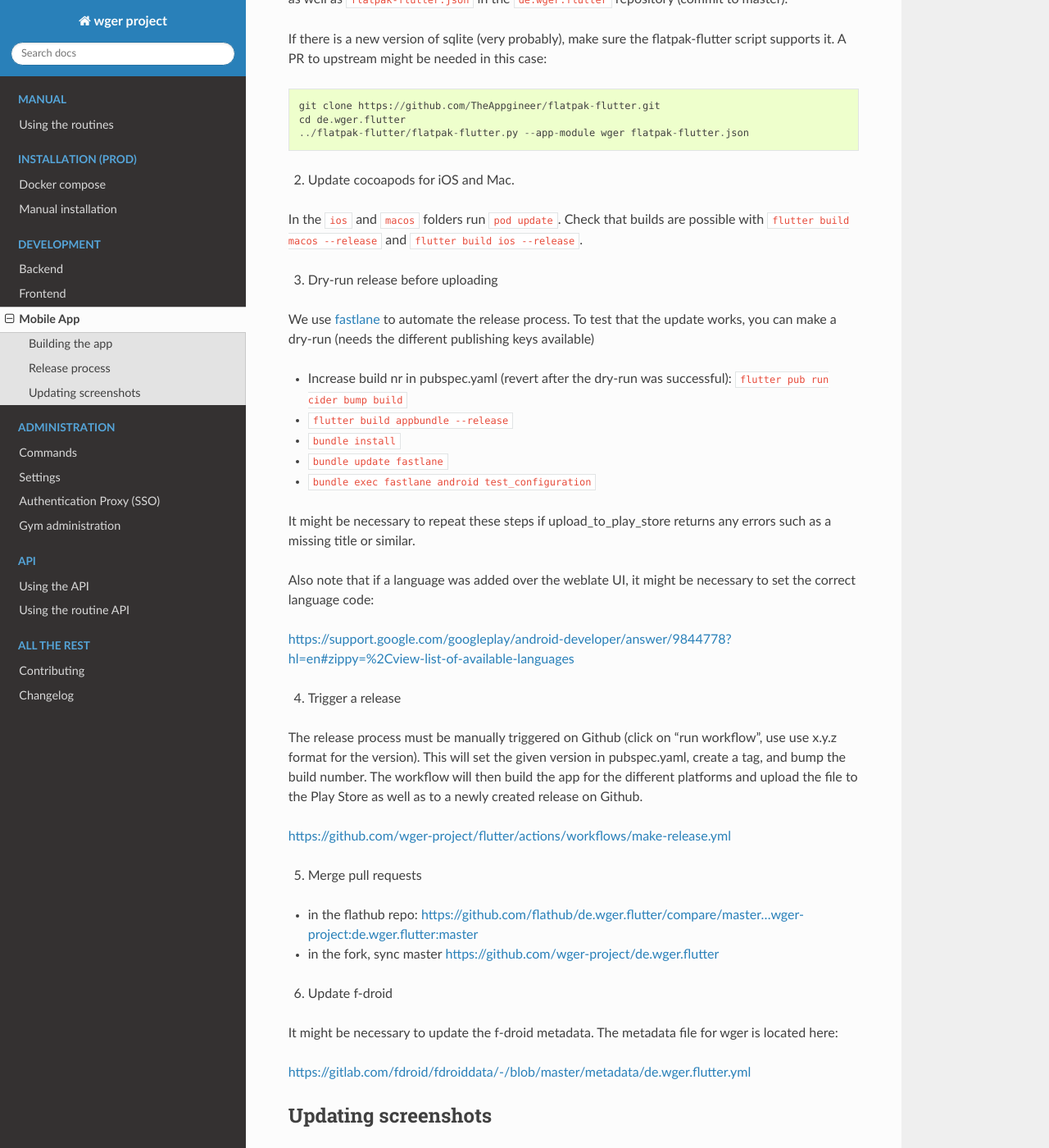
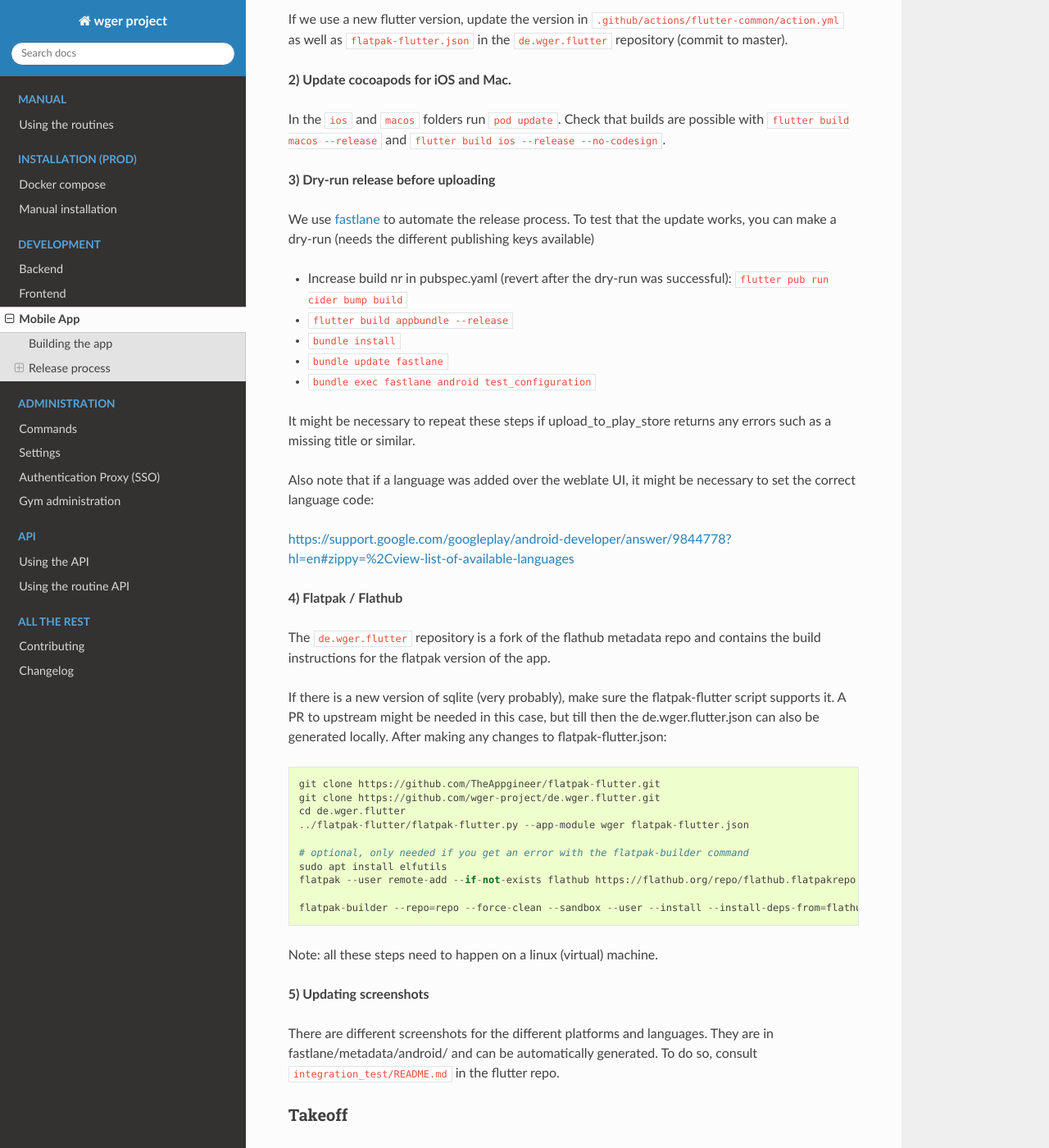
Before and after one commit to wger-project/docs, a Sphinx documentation site: the page built from docs/development/mobile_app.rst, in a window 1280 px wide and 1400 px high, scrolled down 1084 px. Shown: the whole window at 82% size. Built offline with Sphinx 7.4.7 and the Read the Docs theme 3.1.0, drawn with Linux system fonts in a browser that asks for light colours; some of the changed text lies outside the part shown.

Commit message:
Update instructions on how to release the mobile app

```diff
--- a/docs/development/mobile_app.rst
+++ b/docs/development/mobile_app.rst
@@ -10,7 +10,8 @@ https://github.com/wger-project/flutter
 
 
 Building the app
-----------------
+****************
+
 1) Install flutter (the app currently uses the flutter version in .github/actions/flutter-common/action.yml)
 
 https://docs.flutter.dev/get-started/install
@@ -35,30 +36,26 @@ You can run the tests with the ``flutter test``
 
 
 Release process
----------------
+***************
+
 The release process itself is automated with github actions and fastlane, however
 there are some manual steps involved to prepare the release:
 
 
-1) Bump version
+Preflight checks
+----------------
+
+**1) Bump flutter version**
 
 If we use a new flutter version, update the version in ``.github/actions/flutter-common/action.yml``
 as well as ``flatpak-flutter.json`` in the ``de.wger.flutter`` repository (commit to master).
 
-If there is a new version of sqlite (very probably), make sure the flatpak-flutter
-script supports it. A PR to upstream might be needed in this case::
-
-    git clone https://github.com/TheAppgineer/flatpak-flutter.git
-    cd de.wger.flutter
-    ../flatpak-flutter/flatpak-flutter.py --app-module wger flatpak-flutter.json
-
-
-2) Update cocoapods for iOS and Mac.
+**2) Update cocoapods for iOS and Mac.**
 
 In the ``ios`` and ``macos`` folders run ``pod update``. Check that builds are possible
-with ``flutter build macos --release`` and ``flutter build ios --release``.
+with ``flutter build macos --release`` and ``flutter build ios --release --no-codesign``.
 
-3) Dry-run release before uploading
+**3) Dry-run release before uploading**
 
 We use `fastlane <https://fastlane.tools/>`_ to automate the release process. To
 test that the update works, you can make a dry-run (needs the different
@@ -79,7 +76,40 @@ to set the correct language code:
 
 https://support.google.com/googleplay/android-developer/answer/9844778?hl=en#zippy=%2Cview-list-of-available-languages
 
-4) Trigger a release
+
+**4) Flatpak / Flathub**
+
+The ``de.wger.flutter`` repository is a fork of the flathub metadata repo and
+contains the build instructions for the flatpak version of the app.
+
+If there is a new version of sqlite (very probably), make sure the flatpak-flutter
+script supports it. A PR to upstream might be needed in this case, but till then
+the de.wger.flutter.json can also be generated locally. After making any changes
+to flatpak-flutter.json::
+
+    git clone https://github.com/TheAppgineer/flatpak-flutter.git
+    git clone https://github.com/wger-project/de.wger.flutter.git
+    cd de.wger.flutter
+    ../flatpak-flutter/flatpak-flutter.py --app-module wger flatpak-flutter.json
+
+    # optional, only needed if you get an error with the flatpak-builder command
+    sudo apt install elfutils
+    flatpak --user remote-add --if-not-exists flathub https://flathub.org/repo/flathub.flatpakrepo
+
+    flatpak-builder --repo=repo --force-clean --sandbox --user --install --install-deps-from=flathub build de.wger.flutter.json
+
+Note: all these steps need to happen on a linux (virtual) machine.
+
+**5) Updating screenshots**
+
+There are different screenshots for the different platforms and languages. They
+are in fastlane/metadata/android/ and can be automatically generated. To do so,
+consult ``integration_test/README.md`` in the flutter repo.
+
+Takeoff
+-------
+
+**1) Trigger a release**
 
 The release process must be manually triggered on Github (click on "run workflow", use
 use x.y.z format for the version). This will set the given version in pubspec.yaml,
@@ -89,22 +119,16 @@ created release on Github.
 
 https://github.com/wger-project/flutter/actions/workflows/make-release.yml
 
-5) Merge pull requests
+**2) Merge pull requests**
 
-* in the flathub
-  repo: https://github.com/flathub/de.wger.flutter/compare/master...wger-project:de.wger.flutter:master
+* in the flathub repo:
+  https://github.com/flathub/de.wger.flutter/compare/master...wger-project:de.wger.flutter:master
 * in the fork, sync master https://github.com/wger-project/de.wger.flutter
 
-6) Update f-droid
+**3) Update f-droid**
 
-It might be necessary to update the f-droid metadata. The metadata file for wger
-is located here:
+Fdroid usually autoupdates when it registers a new tag in the repository. However,
+it might be necessary to manually update the metadata file for the app and open a
+pull request:
 
 https://gitlab.com/fdroid/fdroiddata/-/blob/master/metadata/de.wger.flutter.yml
-
-
-Updating screenshots
---------------------
-There are different screenshots for the different platforms and languages. They
-are in fastlane/metadata/android/ and can be automatically generated. To do so,
-consult ``integration_test/README.md`` in the flutter repo.
```
